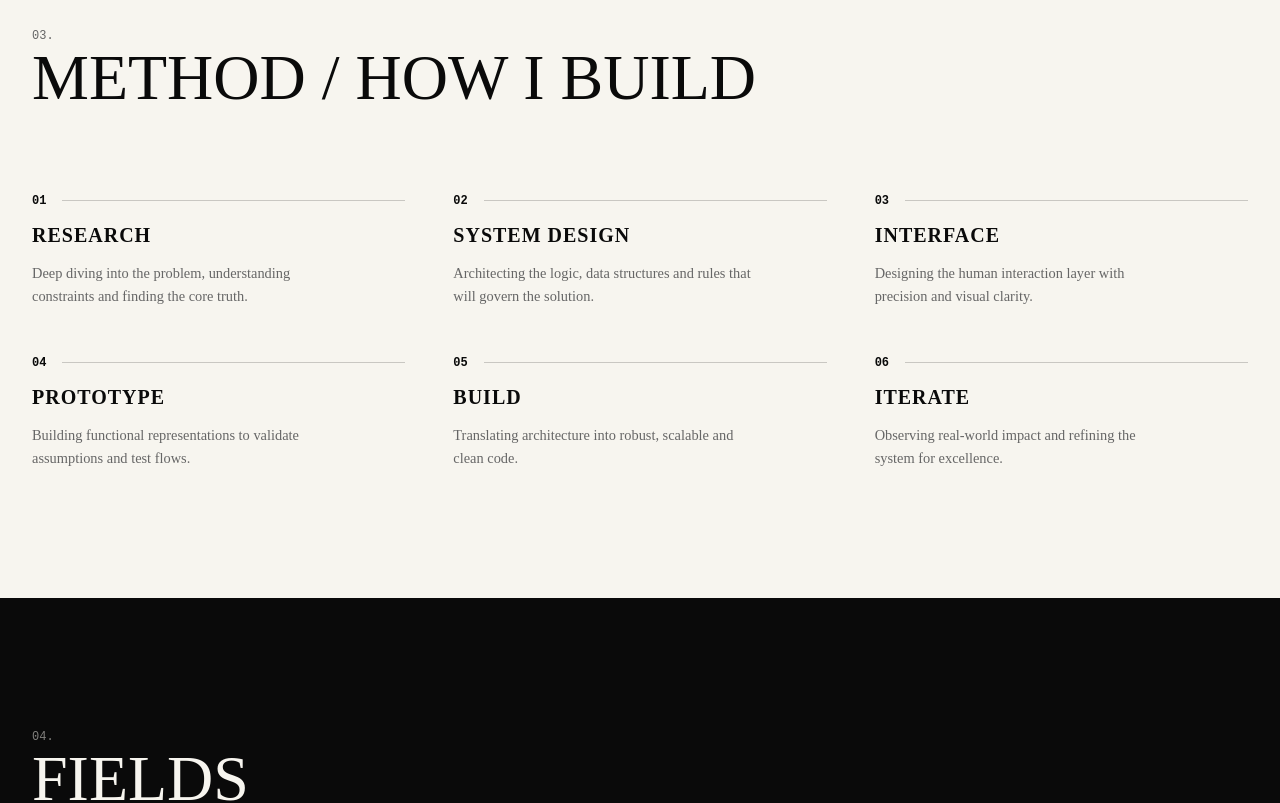
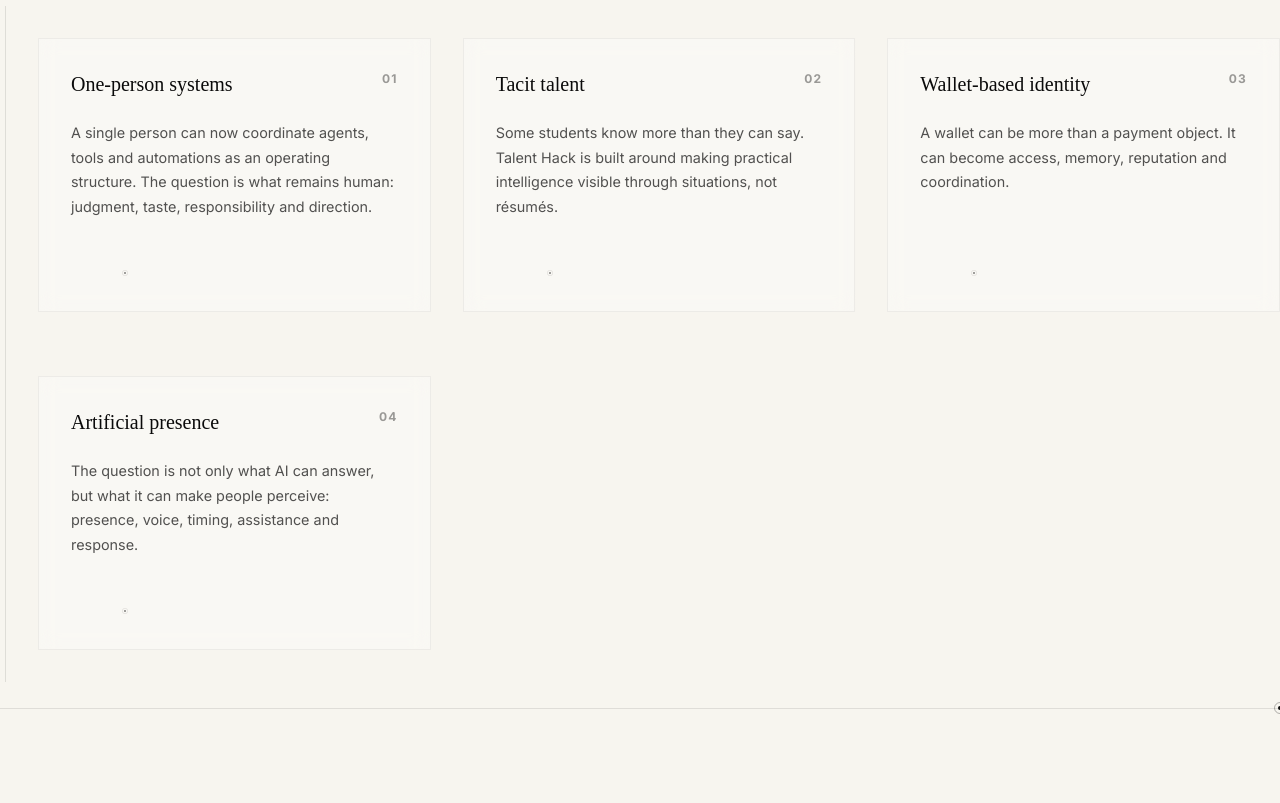
Before and after one commit to Felici4no/thelucasfeliciano.com.br, a Next.js app: page / in a window 1280 px wide. Shown: the part 4360-5163 px from the top of the page. Built offline with nearby package versions, Linux system fonts and the light colour scheme.

Commit message:
feat: add section components and update landing page layout

```diff
--- a/src/app/page.tsx
+++ b/src/app/page.tsx
@@ -3,6 +3,7 @@ import { HeroSection } from "@/components/hero/HeroSection";
 import { Manifesto } from "@/components/sections/Manifesto";
 import { Signals } from "@/components/sections/Signals";
 import { SelectedWork } from "@/components/sections/SelectedWork";
+import { FieldNotes } from "@/components/sections/FieldNotes";
 import { Method } from "@/components/sections/Method";
 import { Fields } from "@/components/sections/Fields";
 import { About } from "@/components/sections/About";
@@ -17,6 +18,7 @@ export default function Home() {
         <Manifesto />
         <Signals />
         <SelectedWork />
+        <FieldNotes />
         <Method />
         <Fields />
         <About />
--- a/src/components/sections/About.tsx
+++ b/src/components/sections/About.tsx
@@ -8,7 +8,7 @@ export function About() {
     <section className={styles.section}>
       <div className={styles.container}>
         <div className={styles.header}>
-          <span className={styles.number}>05.</span>
+          <span className={styles.number}>06.</span>
           <h2 className={styles.title}>ABOUT</h2>
         </div>
 
--- a/src/components/sections/Contact.tsx
+++ b/src/components/sections/Contact.tsx
@@ -17,7 +17,7 @@ export function Contact() {
     <footer className={styles.footer}>
       <div className={styles.container}>
         <div className={styles.header}>
-          <span className={styles.number}>06.</span>
+          <span className={styles.number}>07.</span>
           <h2 className={styles.title}>CONTACT / CONNECT</h2>
         </div>
 
--- /dev/null
+++ b/src/components/sections/FieldNotes.module.css
@@ -0,0 +1,81 @@
+.section {
+  padding: 4rem 0;
+}
+
+.grid {
+  display: grid;
+  grid-template-columns: repeat(auto-fit, minmax(300px, 1fr));
+  gap: 4rem 2rem;
+  padding: 2rem 0;
+}
+
+.note {
+  display: flex;
+  flex-direction: column;
+  gap: 1.5rem;
+  position: relative;
+  padding: 2rem;
+  border: 1px solid rgba(0, 0, 0, 0.05);
+  background: rgba(255, 255, 255, 0.3);
+  backdrop-filter: blur(10px);
+}
+
+.noteHeader {
+  display: flex;
+  align-items: flex-start;
+  justify-content: space-between;
+  gap: 1rem;
+}
+
+.noteId {
+  font-family: var(--font-inter);
+  font-size: 0.75rem;
+  font-weight: 700;
+  letter-spacing: 0.1em;
+  opacity: 0.4;
+  color: var(--foreground);
+}
+
+.noteTitle {
+  font-family: var(--font-serif);
+  font-size: 1.25rem;
+  line-height: 1.3;
+  color: var(--foreground);
+  font-weight: 500;
+}
+
+.noteDesc {
+  font-family: var(--font-inter);
+  font-size: 0.9rem;
+  line-height: 1.7;
+  color: var(--foreground);
+  opacity: 0.7;
+  max-width: 100%;
+}
+
+.connector {
+  display: flex;
+  align-items: center;
+  gap: 0.5rem;
+  margin-top: auto;
+  padding-top: 1.5rem;
+}
+
+.line {
+  height: 1px;
+  width: 40px;
+  background-color: var(--foreground);
+  opacity: 0.2;
+}
+
+.node {
+  transform: scale(0.5);
+  opacity: 0.5;
+}
+
+@media (max-width: 768px) {
+  .grid {
+    grid-template-columns: 1fr;
+    gap: 3rem;
+  }
+}
--- /dev/null
+++ b/src/components/sections/FieldNotes.tsx
@@ -0,0 +1,61 @@
+"use client";
+
+import { motion } from "framer-motion";
+import { SectionFrame, LineNode } from "@/components/ui/LineSystem";
+import styles from "./FieldNotes.module.css";
+
+const notes = [
+  {
+    id: "01",
+    title: "One-person systems",
+    desc: "A single person can now coordinate agents, tools and automations as an operating structure. The question is what remains human: judgment, taste, responsibility and direction."
+  },
+  {
+    id: "02",
+    title: "Tacit talent",
+    desc: "Some students know more than they can say. Talent Hack is built around making practical intelligence visible through situations, not résumés."
+  },
+  {
+    id: "03",
+    title: "Wallet-based identity",
+    desc: "A wallet can be more than a payment object. It can become access, memory, reputation and coordination."
+  },
+  {
+    id: "04",
+    title: "Artificial presence",
+    desc: "The question is not only what AI can answer, but what it can make people perceive: presence, voice, timing, assistance and response."
+  }
+];
+
+export function FieldNotes() {
+  return (
+    <section className={styles.section}>
+      <SectionFrame title="FIELD NOTES" number="04.">
+        <div className={styles.grid}>
+          {notes.map((note, index) => (
+            <motion.article
+              key={note.id}
+              initial={{ opacity: 0, y: 20 }}
+              whileInView={{ opacity: 1, y: 0 }}
+              viewport={{ once: true, margin: "-80px" }}
+              transition={{ duration: 0.45, delay: index * 0.08 }}
+              className={styles.note}
+            >
+              <div className={styles.noteHeader}>
+                <h3 className={styles.noteTitle}>{note.title}</h3>
+                <span className={styles.noteId}>{note.id}</span>
+              </div>
+
+              <p className={styles.noteDesc}>{note.desc}</p>
+
+              <div className={styles.connector} aria-hidden="true">
+                <div className={styles.line} />
+                <LineNode className={styles.node} />
+              </div>
+            </motion.article>
+          ))}
+        </div>
+      </SectionFrame>
+    </section>
+  );
+}
--- a/src/components/sections/Fields.tsx
+++ b/src/components/sections/Fields.tsx
@@ -17,7 +17,7 @@ export function Fields() {
     <section className={styles.section}>
       <div className={styles.container}>
         <div className={styles.header}>
-          <span className={styles.number}>04.</span>
+          <span className={styles.number}>05.</span>
           <h2 className={styles.title}>FIELDS</h2>
         </div>
 
--- a/src/components/sections/Method.tsx
+++ b/src/components/sections/Method.tsx
@@ -16,7 +16,7 @@ export function Method() {
   return (
     <section className={styles.section}>
       <div className={styles.header}>
-        <span className={styles.number}>03.</span>
+        <span className={styles.number}>04.</span>
         <h2 className={styles.title}>METHOD / HOW I BUILD</h2>
       </div>
 
```
